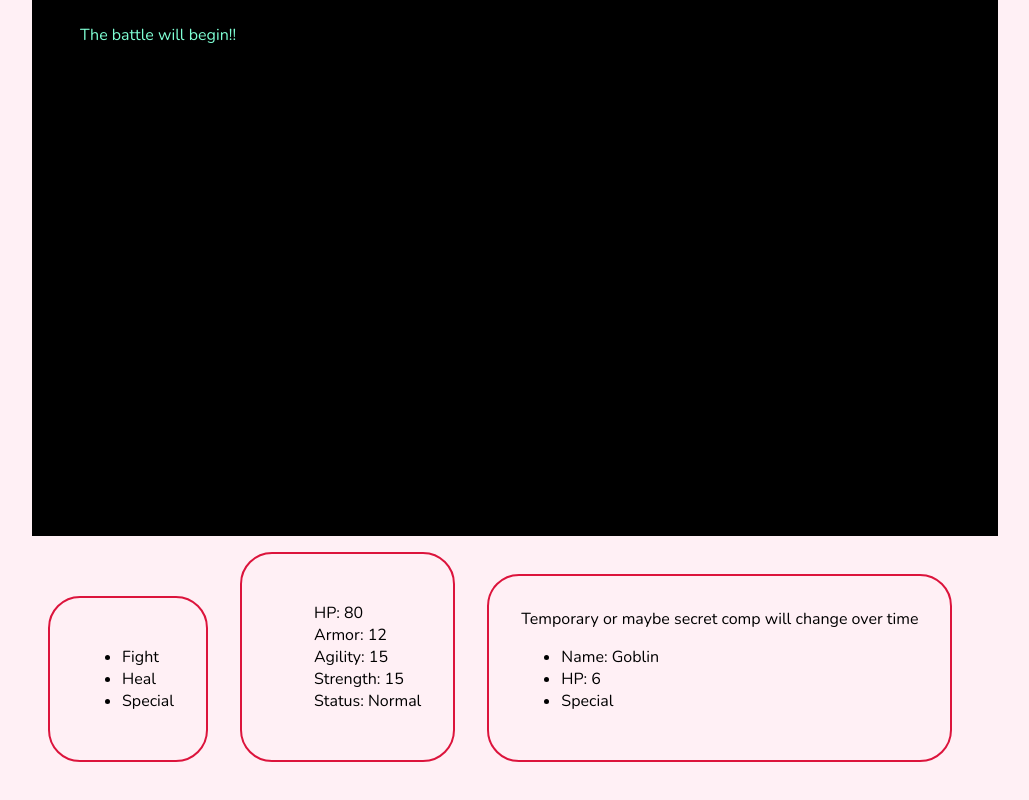
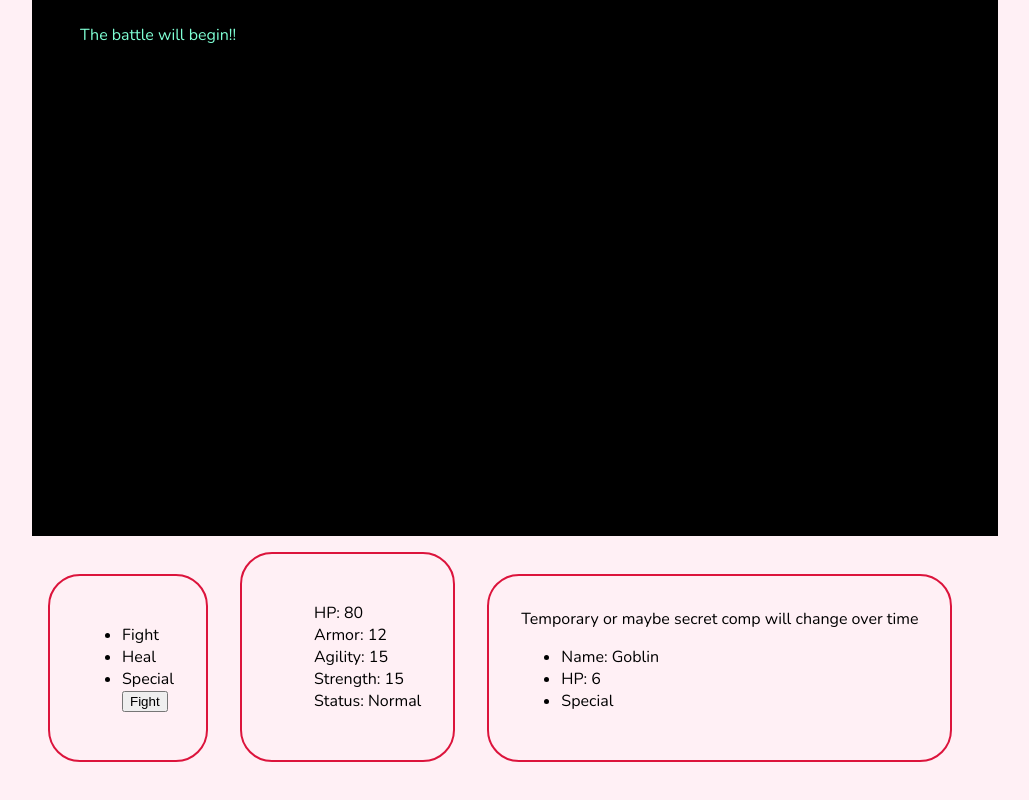
Before and after one commit to JF-LL-codebuds/react-play-study-fe, a React app: page /gamelayout in a window 1280 px wide. Shown: the part 298-1098 px from the top of the page, without its empty margins (16-1045 px from the left). Built offline with nearby package versions, Linux system fonts and the light colour scheme; a web font is replaced by a local one.

Commit message:
linking actions comp to actual actions - mockup

```diff
--- a/src/components/gamelayout/Actions.js
+++ b/src/components/gamelayout/Actions.js
@@ -1,17 +1,29 @@
-import React from 'react';
+import React, { Component } from 'react';
 import styles from './gamelayout.css';
+import PropTypes from 'prop-types';
 
 
-function Actions() {
+class Actions extends Component {
+  static propTypes = {
+    playerTriesToHit: PropTypes.func.isRequired,
+  };
+
+  playerClicksFight = () => {
+    this.props.playerTriesToHit();
+  }
+
+  render() {
     return (
       <section className={styles.userActions}>
         <ul>
           <li>Fight</li>
           <li>Heal</li>
           <li>Special</li>
+          <button type="Fight" onClick={this.playerClicksFight}>Fight</button>
         </ul>
       </section>
     );
   }
+}
 
 export default Actions;
```
Lines whose indentation alone changed are shown as unchanged.
